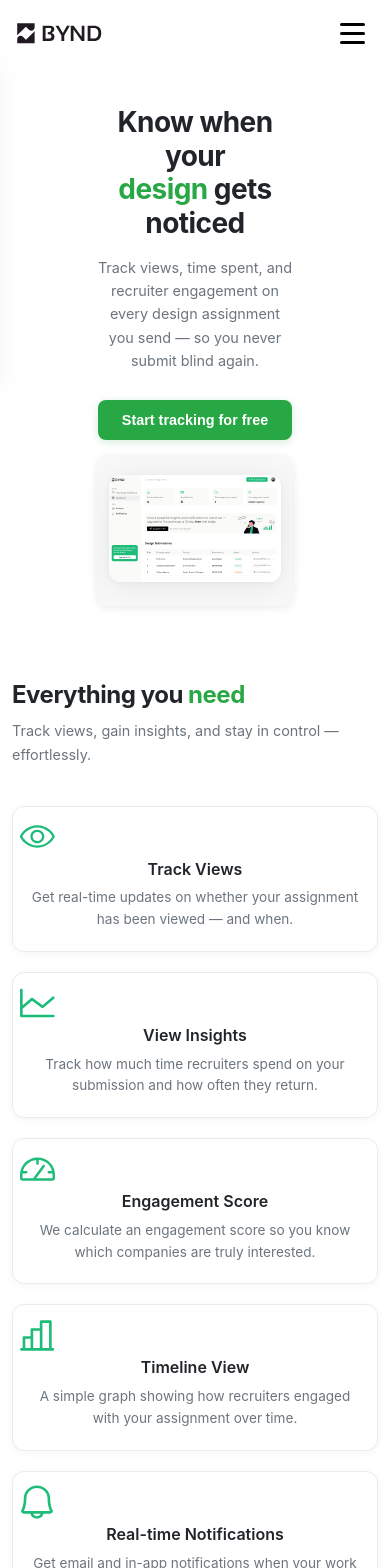
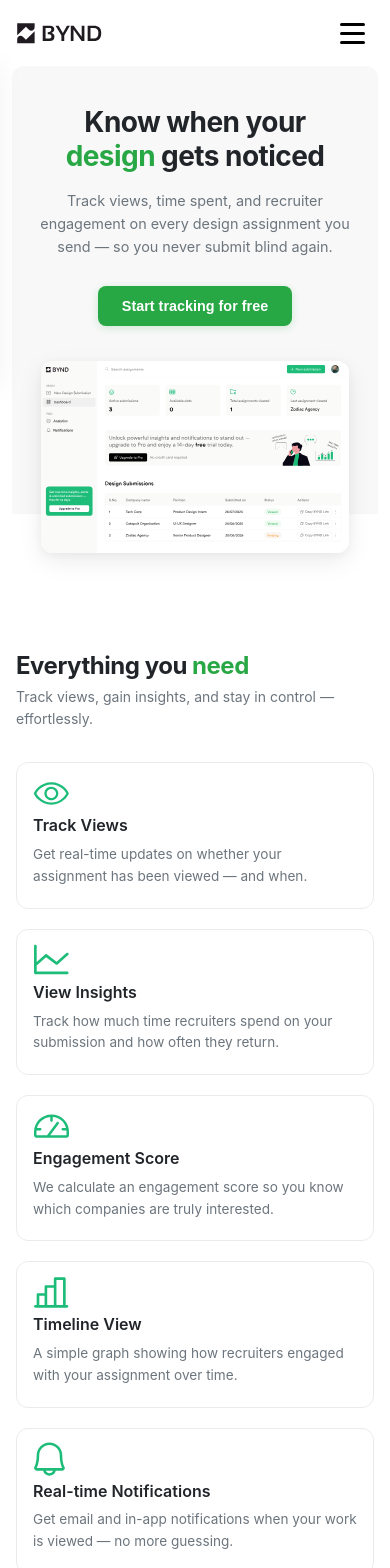
Before and after one commit to Sivasai1810/bynd, a React app: page / in a window 390 px wide. Shown: the top 1568 px of the page. Built offline with nearby package versions, Linux system fonts and the light colour scheme; the HTML template or start-up script is replaced by a standard one.

Commit message:
updated reponsive for mobiles

```diff
--- a/src/App.css
+++ b/src/App.css
@@ -272,15 +272,13 @@ body {
 
 /* Hero Section Styles */
 .hero-section {
-  background-color: #f8f8f8;
+  background: linear-gradient(to bottom, #f8f8f8 0%, #f8f8f8 87.5%, #ffffff 87.5%, #ffffff 100%);
   padding: 80px 20px 60px 20px;
   text-align: center;
   position: relative;
-  border-radius: 20px;
+  border-radius: 20px 20px 20px 20px;
   margin-left: 85px;
   margin-right: 85px;
-
-
 }
 
 .hero-content {
@@ -335,22 +333,18 @@ body {
 .dashboard-section {
   padding: 0px 10px;
   text-align: center;
-  background-color: #f8f8f8;
+  background-color: transparent;
   border-radius: 20px;
   margin: 50px auto;
   max-width: 1140px;
-  /* box-shadow: 0 2px 8px rgba(0, 0, 0, 0.08); */
 }
 
 .dashboard-image {
-  max-width: 100%;
+  max-width: 95%;
   height: auto;
   border-radius: 12px;
   transition: transform 0.3s ease;
-  box-shadow:
-  0 4px 32px 0 rgba(20, 20, 20, 0.07),
-  0 1.5px 6px 0 rgba(20, 20, 20, 0.04),
-  0 0 0 1px rgba(20, 20, 20, 0.02) inset;
+  box-shadow: 0 8px 24px rgba(0, 0, 0, 0.08), 0 2px 8px rgba(0, 0, 0, 0.04);
 }
 
 /* .dashboard-image:hover {
@@ -363,7 +357,7 @@ body {
 @media screen and (min-width: 1400px) {
   .hero-section {
     padding: 100px 20px 80px 20px;
-    background-color: #ffffff;
+    background: linear-gradient(to bottom, #f8f8f8 0%, #f8f8f8 87.5%, #ffffff 87.5%, #ffffff 100%);
   }
 
   .hero-title {
@@ -375,10 +369,10 @@ body {
   }
 
   .dashboard-section {
-    padding: 80px 20px;
+    padding: 80px 10px;
     margin: 50px auto;
     border-radius: 24px;
-    box-shadow: 0 2px 8px rgba(0, 0, 0, 0.08);
+    background-color: transparent;
   }
 }
 
@@ -386,7 +380,9 @@ body {
 @media screen and (max-width: 1200px) {
   .hero-section {
     padding: 70px 20px 50px 20px;
-    background-color: #ffffff;
+    background: linear-gradient(to bottom, #f8f8f8 0%, #f8f8f8 87.5%, #ffffff 87.5%, #ffffff 100%);
+    margin-left: 60px;
+    margin-right: 60px;
   }
 
   .hero-title {
@@ -398,10 +394,10 @@ body {
   }
 
   .dashboard-section {
-    padding: 50px 20px;
+    padding: 50px 10px;
     margin: 40px auto;
     border-radius: 20px;
-    box-shadow: 0 2px 8px rgba(0, 0, 0, 0.08);
+    background-color: transparent;
   }
 }
 
@@ -409,7 +405,9 @@ body {
 @media screen and (max-width: 1024px) {
   .hero-section {
     padding: 60px 20px 40px 20px;
-    background-color: #ffffff;
+    background: linear-gradient(to bottom, #f8f8f8 0%, #f8f8f8 85.5%, #ffffff 85.5%, #ffffff 100%);
+    margin-left: 40px;
+    margin-right: 40px;
   }
 
   .hero-title {
@@ -426,10 +424,14 @@ body {
   }
 
   .dashboard-section {
-    padding: 40px 20px;
+    padding: 40px 10px;
     margin: 30px auto;
     border-radius: 16px;
-    box-shadow: 0 2px 8px rgba(0, 0, 0, 0.08);
+    background-color: transparent;
+  }
+
+  .dashboard-image {
+    max-width: 90%;
   }
 }
 
@@ -437,7 +439,10 @@ body {
 @media screen and (max-width: 768px) {
   .hero-section {
     padding: 50px 16px 30px 16px;
-    background-color: #ffffff;
+    background: linear-gradient(to bottom, #f8f8f8 0%, #f8f8f8 85%, #ffffff 85%, #ffffff 100%);
+    margin-left: 16px;
+    margin-right: 16px;
+    border-radius: 16px;
   }
 
   .hero-title {
@@ -456,10 +461,16 @@ body {
   }
 
   .dashboard-section {
-    padding: 30px 16px;
+    padding: 30px 0;
     margin: 20px auto;
     border-radius: 12px;
-    box-shadow: 0 2px 8px rgba(0, 0, 0, 0.08);
+    background-color: transparent;
+  }
+
+  .dashboard-image {
+    max-width: 90%;
+    width: 90%;
+    height: auto;
   }
 }
 
@@ -467,7 +478,10 @@ body {
 @media screen and (max-width: 480px) {
   .hero-section {
     padding: 40px 12px 20px 12px;
-    background-color: #ffffff;
+    background: linear-gradient(to bottom, #f8f8f8 0%, #f8f8f8 82%, #ffffff 82%, #ffffff 100%);
+    margin-left: 12px;
+    margin-right: 12px;
+    border-radius: 12px;
   }
 
   .hero-title {
@@ -486,10 +500,15 @@ body {
   }
 
   .dashboard-section {
-    padding: 20px 12px;
+    padding: 20px 0;
     margin: 15px auto;
     border-radius: 10px;
-    box-shadow: 0 2px 8px rgba(0, 0, 0, 0.08);
+    background-color: transparent;
+  }
+
+  .dashboard-image {
+    max-width: 90%;
+    width: 90%;
   }
 }
 
@@ -497,7 +516,10 @@ body {
 @media screen and (max-width: 360px) {
   .hero-section {
     padding: 30px 8px 15px 8px;
-    background-color: #ffffff;
+    background: linear-gradient(to bottom, #f8f8f8 0%, #f8f8f8 80%, #ffffff 80%, #ffffff 100%);
+    margin-left: 8px;
+    margin-right: 8px;
+    border-radius: 10px;
   }
 
   .hero-title {
@@ -516,10 +538,15 @@ body {
   }
 
   .dashboard-section {
-    padding: 15px 8px;
+    padding: 15px 0;
     margin: 10px auto;
     border-radius: 8px;
-    box-shadow: 0 2px 8px rgba(0, 0, 0, 0.08);
+    background-color: transparent;
+  }
+
+  .dashboard-image {
+    max-width: 90%;
+    width: 90%;
   }
 }
 
@@ -537,14 +564,14 @@ body {
 
 .features-header {
   text-align: left;
-  margin-bottom: 60px;
+  margin-bottom: 0;
 }
 
 .features-title {
   font-size: 2.5rem;
   font-weight: 700;
   color: #212529;
-  margin-bottom: 16px;
+  margin-bottom: 5px;
   line-height: 1.2;
   letter-spacing: -0.02em;
 }
@@ -581,7 +608,7 @@ body {
   display: grid;
   grid-template-columns: repeat(3, 1fr);
   gap: 40px 32px;
-  margin-top: 40px;
+  margin-top: 60px;
 }
 
 .feature-card {
@@ -590,15 +617,15 @@ body {
   border-radius: 12px;
   padding: 32px 24px;
   text-align: left;
-  transition: all 0.3s ease;
-  box-shadow: 0 2px 8px rgba(0, 0, 0, 0.04);
+  transition: none;
+  box-shadow: none;
   position: relative;
 }
 
 .feature-card:hover {
-  transform: translateY(-4px);
-  box-shadow: 0 8px 24px rgba(0, 0, 0, 0.1);
-  border-color: #28a745;
+  transform: none;
+  box-shadow: none;
+  border-color: #e9ecef;
 }
 
 .feature-icon {
@@ -695,11 +722,12 @@ body {
   }
 
   .features-header {
-    margin-bottom: 50px;
+    margin-bottom: 0;
   }
 
   .features-title {
     font-size: 2rem;
+    margin-bottom: 5px;
   }
 
   .features-subtitle {
@@ -709,10 +737,18 @@ body {
   .features-grid {
     grid-template-columns: repeat(2, 1fr);
     gap: 32px 24px;
+    margin-top: 50px;
   }
 
   .feature-card {
     padding: 24px 20px;
+    box-shadow: none;
+  }
+
+  .feature-card:hover {
+    transform: none;
+    box-shadow: none;
+    border-color: #e9ecef;
   }
 
   .feature-icon img {
@@ -736,12 +772,12 @@ body {
   }
 
   .features-header {
-    margin-bottom: 40px;
+    margin-bottom: 0;
   }
 
   .features-title {
     font-size: 1.75rem;
-    margin-bottom: 12px;
+    margin-bottom: 5px;
   }
 
   .features-subtitle {
@@ -751,15 +787,24 @@ body {
   .features-grid {
     grid-template-columns: 1fr;
     gap: 24px;
+    margin-top: 40px;
   }
 
   .feature-card {
     padding: 24px 20px;
-    text-align: center;
+    text-align: left;
+    box-shadow: none;
+    border: 1px solid #e9ecef;
+  }
+
+  .feature-card:hover {
+    transform: none;
+    box-shadow: none;
+    border-color: #e9ecef;
   }
 
   .feature-icon {
-    justify-content: center;
+    justify-content: flex-start;
     margin-bottom: 16px;
   }
 
@@ -781,32 +826,42 @@ body {
 /* Small Mobile Styles */
 @media screen and (max-width: 480px) {
   .features-section {
-    padding: 40px 12px;
+    padding: 40px 16px;
   }
 
   .features-header {
-    margin-bottom: 32px;
+    margin-bottom: 0;
   }
 
   .features-title {
     font-size: 1.5rem;
-    margin-bottom: 10px;
+    margin-bottom: 5px;
   }
 
   .features-subtitle {
-    font-size: 0.9rem;
+    font-size: 0.875rem;
   }
 
   .features-grid {
     gap: 20px;
+    margin-top: 32px;
   }
 
   .feature-card {
     padding: 20px 16px;
+    box-shadow: none;
+    border: 1px solid #e9ecef;
+  }
+
+  .feature-card:hover {
+    transform: none;
+    box-shadow: none;
+    border-color: #e9ecef;
   }
 
   .feature-icon {
     margin-bottom: 14px;
+    justify-content: flex-start;
   }
 
   .feature-icon img {
@@ -828,32 +883,42 @@ body {
 /* Extra Small Mobile */
 @media screen and (max-width: 360px) {
   .features-section {
-    padding: 30px 8px;
+    padding: 32px 12px;
   }
 
   .features-header {
-    margin-bottom: 28px;
+    margin-bottom: 0;
   }
 
   .features-title {
-    font-size: 1.375rem;
-    margin-bottom: 8px;
+    font-size: 1.25rem;
+    margin-bottom: 5px;
   }
 
   .features-subtitle {
-    font-size: 0.85rem;
+    font-size: 0.8rem;
   }
 
   .features-grid {
     gap: 16px;
+    margin-top: 28px;
   }
 
   .feature-card {
     padding: 16px 12px;
+    box-shadow: none;
+    border: 1px solid #e9ecef;
+  }
+
+  .feature-card:hover {
+    transform: none;
+    box-shadow: none;
+    border-color: #e9ecef;
   }
 
   .feature-icon {
     margin-bottom: 12px;
+    justify-content: flex-start;
   }
 
   .feature-icon img {
@@ -956,59 +1021,69 @@ body {
 .step-card {
   background-color: #ffffff;
   border: 1px solid #e9ecef;
-  border-radius: 12px;
-  padding: 32px 24px;
+  border-radius: 16px 16px 0 0;
+  padding: 40px 32px;
   text-align: left;
   transition: all 0.3s ease;
-  box-shadow: 0 2px 8px rgba(0, 0, 0, 0.04);
+  box-shadow: none;
   position: relative;
   display: flex;
   flex-direction: column;
   height: 100%;
+  min-height: 420px;
 }
 
 .step-card:hover {
-  transform: translateY(-4px);
-  box-shadow: 0 8px 24px rgba(0, 0, 0, 0.1);
-  border-color: #28a745;
+  transform: none;
+  box-shadow: none;
+  border-color: #e9ecef;
 }
 
 .step-number {
-  font-size: 3rem;
+  font-size: 5rem;
   font-weight: 700;
   color: #28a745;
-  margin-bottom: 16px;
+  margin-bottom: 24px;
   line-height: 1;
 }
 
 .step-title {
-  font-size: 1.125rem;
+  font-size: 1.25rem;
   font-weight: 700;
   color: #212529;
   margin-bottom: 16px;
-  line-height: 1.3;
+  line-height: 1.4;
   text-transform: uppercase;
   letter-spacing: 0.5px;
 }
 
+.step-title br {
+  display: inline;
+}
+
 .step-description {
-  font-size: 0.95rem;
+  font-size: 1rem;
   color: #6c757d;
-  line-height: 1.6;
-  margin-bottom: 24px;
+  line-height: 1.7;
+  margin-bottom: 40px;
   font-weight: 400;
-  flex-grow: 1;
+  flex-grow: 0;
 }
 
 .step-illustration {
   margin-top: auto;
   text-align: center;
+  display: flex;
+  justify-content: center;
+  align-items: flex-end;
+  min-height: 140px;
 }
 
 .step-illustration img {
-  max-width: 100%;
+  max-width: 220px;
+  width: 100%;
   height: auto;
-  border-radius: 8px;
+  object-fit: contain;
 }
 
 .how-it-works-cta {
@@ -1061,24 +1136,33 @@ body {
   }
 
   .steps-grid {
-    gap: 48px 40px;
+    gap: 32px;
     margin-bottom: 80px;
   }
 
   .step-card {
-    padding: 40px 32px;
+    padding: 48px 40px;
+    min-height: 480px;
   }
 
   .step-number {
-    font-size: 3.5rem;
+    font-size: 5.5rem;
   }
 
   .step-title {
-    font-size: 1.25rem;
+    font-size: 1.375rem;
   }
 
   .step-description {
-    font-size: 1rem;
+    font-size: 1.05rem;
+  }
+
+  .step-illustration {
+    min-height: 160px;
+  }
+
+  .step-illustration img {
+    max-width: 240px;
   }
 }
 
@@ -1097,16 +1181,25 @@ body {
   }
 
   .steps-grid {
-    gap: 36px 28px;
+    gap: 28px;
     margin-bottom: 50px;
   }
 
   .step-card {
-    padding: 28px 20px;
+    padding: 36px 28px;
+    min-height: 400px;
   }
 
   .step-number {
-    font-size: 2.5rem;
+    font-size: 4.5rem;
+  }
+
+  .step-illustration {
+    min-height: 130px;
+  }
+
+  .step-illustration img {
+    max-width: 200px;
   }
 }
 
@@ -1130,28 +1223,36 @@ body {
 
   .steps-grid {
     grid-template-columns: 1fr;
-    gap: 32px;
+    gap: 24px;
     margin-bottom: 50px;
   }
 
   .step-card {
-    padding: 32px 24px;
-    text-align: center;
+    padding: 32px 28px;
+    text-align: left;
+    min-height: auto;
+    border-radius: 16px;
   }
 
   .step-number {
-    font-size: 2.5rem;
-    margin-bottom: 20px;
+    font-size: 4rem;
   }
 
   .step-title {
     font-size: 1.125rem;
-    margin-bottom: 16px;
   }
 
   .step-description {
     font-size: 0.95rem;
-    margin-bottom: 24px;
+    margin-bottom: 32px;
+  }
+
+  .step-illustration {
+    min-height: 120px;
+  }
+
+  .step-illustration img {
+    max-width: 180px;
   }
 }
 
@@ -1160,44 +1261,43 @@ body {
   .how-it-works-section {
     padding: 50px 16px;
   }
-
   .how-it-works-header {
-    margin-bottom: 40px;
-  }
-
+    margin-bottom: 32px;
+  }
   .how-it-works-title {
     font-size: 1.75rem;
     margin-bottom: 12px;
   }
-
   .how-it-works-subtitle {
     font-size: 0.95rem;
   }
-
   .steps-grid {
-    gap: 24px;
+    gap: 20px;
     margin-bottom: 40px;
   }
-
   .step-card {
-    padding: 24px 20px;
-  }
-
+    padding: 28px 24px;
+    min-height: auto;
+    border-radius: 12px;
+  }
   .step-number {
-    font-size: 2rem;
+    font-size: 3.5rem;
     margin-bottom: 16px;
   }
-
   .step-title {
     font-size: 1rem;
     margin-bottom: 12px;
   }
-
   .step-description {
     font-size: 0.9rem;
-    margin-bottom: 20px;
-  }
-
+    margin-bottom: 28px;
+  }
+  .step-illustration {
+    min-height: 100px;
+  }
+  .step-illustration img {
+    max-width: 170px;
+  }
   .how-it-works-button {
     padding: 14px 28px;
     font-size: 1rem;
@@ -1207,51 +1307,49 @@ body {
 /* Small Mobile Styles */
 @media screen and (max-width: 480px) {
   .how-it-works-section {
-    padding: 40px 12px;
-  }
-
+    padding: 40px 16px;
+  }
   .how-it-works-header {
-    margin-bottom: 32px;
-  }
-
+    margin-bottom: 28px;
+  }
   .how-it-works-title {
     font-size: 1.5rem;
     margin-bottom: 10px;
   }
-
   .how-it-works-subtitle {
-    font-size: 0.9rem;
-  }
-
+    font-size: 0.875rem;
+  }
   .steps-grid {
-    gap: 20px;
+    gap: 16px;
     margin-bottom: 32px;
   }
-
   .step-card {
-    padding: 20px 16px;
-  }
-
+    padding: 24px 20px;
+    min-height: auto;
+    border-radius: 12px;
+  }
   .step-number {
-    font-size: 1.75rem;
-    margin-bottom: 14px;
-  }
-
+    font-size: 3rem;
+    margin-bottom: 12px;
+  }
   .step-title {
     font-size: 0.95rem;
     margin-bottom: 10px;
   }
-
   .step-description {
     font-size: 0.85rem;
-    margin-bottom: 18px;
-  }
-
+    margin-bottom: 24px;
+  }
+  .step-illustration {
+    min-height: 90px;
+  }
+  .step-illustration img {
+    max-width: 150px;
+  }
   .how-it-works-button {
     padding: 12px 24px;
     font-size: 0.9rem;
   }
-
   .how-it-works-button img {
     width: 14px;
     height: 14px;
@@ -1261,51 +1359,49 @@ body {
 /* Extra Small Mobile */
 @media screen and (max-width: 360px) {
   .how-it-works-section {
-    padding: 30px 8px;
-  }
-
+    padding: 32px 12px;
+  }
   .how-it-works-header {
-    margin-bottom: 28px;
-  }
-
+    margin-bottom: 24px;
+  }
   .how-it-works-title {
-    font-size: 1.375rem;
+    font-size: 1.25rem;
     margin-bottom: 8px;
   }
-
   .how-it-works-subtitle {
-    font-size: 0.85rem;
-  }
-
+    font-size: 0.8rem;
+  }
   .steps-grid {
-    gap: 16px;
-    margin-bottom: 28px;
-  }
-
+    gap: 14px;
+    margin-bottom: 24px;
+  }
   .step-card {
-    padding: 16px 12px;
-  }
-
+    padding: 20px 16px;
+    min-height: auto;
+    border-radius: 10px;
+  }
   .step-number {
-    font-size: 1.5rem;
-    margin-bottom: 12px;
-  }
-
+    font-size: 2.5rem;
+    margin-bottom: 10px;
+  }
   .step-title {
-    font-size: 0.9rem;
+    font-size: 0.875rem;
     margin-bottom: 8px;
   }
-
   .step-description {
     font-size: 0.8rem;
-    margin-bottom: 16px;
-  }
-
+    margin-bottom: 20px;
+  }
+  .step-illustration {
+    min-height: 80px;
+  }
+  .step-illustration img {
+    max-width: 130px;
+  }
   .how-it-works-button {
     padding: 10px 20px;
     font-size: 0.85rem;
   }
-
   .how-it-works-button img {
     width: 12px;
     height: 12px;
@@ -1356,7 +1452,7 @@ body {
   padding: 32px 24px;
   text-align: left;
   transition: all 0.3s ease;
-  box-shadow: 0 2px 8px rgba(0, 0, 0, 0.04);
+  box-shadow: none;
   position: relative;
   display: flex;
   flex-direction: column;
@@ -1365,7 +1461,7 @@ body {
 
 .pricing-card:hover {
   transform: translateY(-4px);
-  box-shadow: 0 8px 24px rgba(0, 0, 0, 0.1);
+  box-shadow: none;
   border-color: #28a745;
 }
 
@@ -1373,17 +1469,21 @@ body {
   box-shadow: 0 4px 16px rgba(40, 167, 69, 0.1);
 }
 
+.pro-tier:hover {
+  box-shadow: none;
+}
+
 .best-value-badge {
   position: absolute;
-  top: 25px;
-  right: 10px;
+  top: 32px;
+  right: 32px;
   background-color: #007bff;
   color: #ffffff;
   padding: 6px 16px;
   border-radius: 10px;
   font-size: 0.75rem;
   font-weight: 600;
-  text-transform: uppercase;
+  text-transform: capitalize;
   letter-spacing: 0.5px;
 }
 
@@ -1416,9 +1516,10 @@ body {
 }
 
 .price-period {
-  font-size: 1rem;
-  color: #6c757d;
+  font-size: 20.48px;
+  color: #000000;
   font-weight: 400;
+  font-family: 'Circular Std', -apple-system, BlinkMacSystemFont, 'Segoe UI', 'Roboto', sans-serif;
 }
 
 .plan-features {
@@ -1426,6 +1527,10 @@ body {
   display: flex;
   flex-direction: column;
   gap: 16px;
+}
+
+.plan-features .feature-item:first-child {
+  margin-bottom: 8px;
 }
 
 .feature-item {
@@ -1443,12 +1548,13 @@ body {
 }
 
 .feature-text {
-  font-size: 0.95rem;
+  font-size: 16.64px;
   color: #000000;
   line-height: 1.5;
   font-weight: 400;
   text-align: left;
   width: 100%;
+  font-family: 'Circular Std', -apple-system, BlinkMacSystemFont, 'Segoe UI', 'Roboto', sans-serif;
 }
 .feature-texts {
   position: relative;
@@ -1457,7 +1563,8 @@ body {
   transform: translateX(-50%);
   text-align: center;
   width: 100%;
-  max-width: 200px;
+  max-width: none;
+  white-space: nowrap;
 }
 
 .feature-item span:not(.feature-text) {
@@ -1613,8 +1720,9 @@ body {
   }
 
   .feature-texts {
-    max-width: 180px;
+    max-width: none;
     top: 8px;
+    white-space: nowrap;
   }
 }
 
@@ -1656,12 +1764,13 @@ body {
 
   .feature-item span,
   .feature-text {
-    font-size: 0.9rem;
+    font-size: 16.64px;
   }
 
   .feature-texts {
-    max-width: 160px;
+    max-width: none;
     top: 6px;
+    white-space: nowrap;
   }
 
   .pricing-cta-button {
@@ -1708,12 +1817,13 @@ body {
 
   .feature-item span,
   .feature-text {
-    font-size: 0.85rem;
+    font-size: 15px;
   }
 
   .feature-texts {
-    max-width: 140px;
+    max-width: none;
     top: 4px;
+    white-space: nowrap;
   }
 
   .pricing-cta-button {
@@ -1765,12 +1875,13 @@ body {
 
   .feature-item span,
   .feature-text {
-    font-size: 0.8rem;
+    font-size: 14px;
   }
 
   .feature-texts {
-    max-width: 120px;
+    max-width: none;
     top: 2px;
+    white-space: nowrap;
   }
 
   .pricing-cta-button {
--- a/src/App.jsx
+++ b/src/App.jsx
@@ -180,7 +180,7 @@ function App() {
     <div className='steps-grid'>
       <div className='step-card'>
         <div className='step-number'>01</div>
-        <h3 className='step-title'>UPLOAD YOUR <br></br>ASSIGNMENT</h3>
+        <h3 className='step-title'>UPLOAD YOUR ASSIGNMENT</h3>
         <p className='step-description'>
           Just paste your Figma, PDF, or assignment link—simple, fast, and secure sharing.
         </p>
@@ -191,7 +191,7 @@ function App() {
 
       <div className='step-card'>
         <div className='step-number'>02</div>
-        <h3 className='step-title'>SHARE BYND <br></br>LINK</h3>
+        <h3 className='step-title'>SHARE BYND LINK</h3>
         <p className='step-description'>
           Your BYND link is unique, secure, and view-tracked. Just copy and share it with the recruiter.
         </p>
@@ -202,7 +202,7 @@ function App() {
 
       <div className='step-card'>
         <div className='step-number'>03</div>
-        <h3 className='step-title'>TRACK VIEWS <br></br>INSTANTLY</h3>
+        <h3 className='step-title'>TRACK VIEWS  INSTANTLY</h3>
         <p className='step-description'>
           See if your assignment was viewed, when it was opened, and how many times—all from your BYND Dashboard.
         </p>
```
